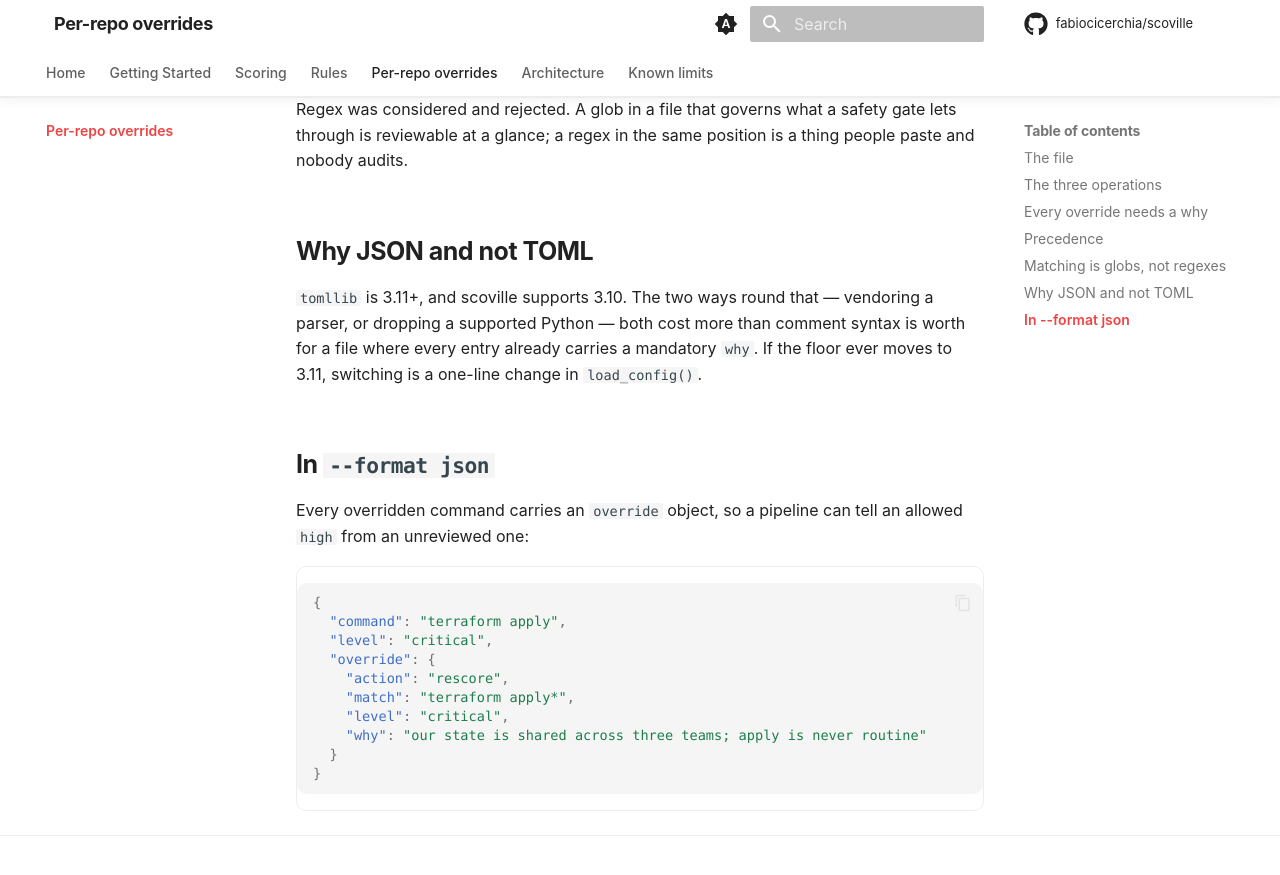
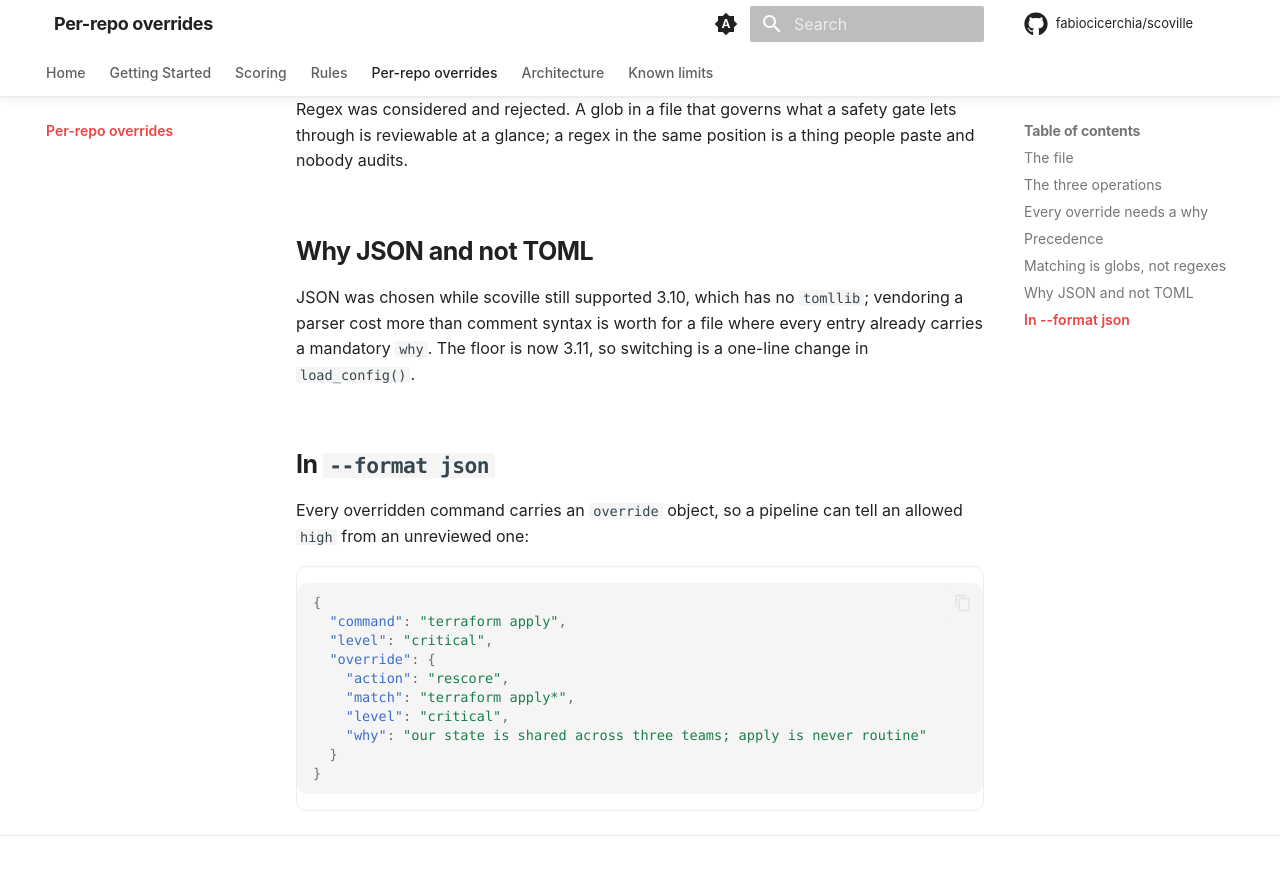
Before and after one commit to fabiocicerchia/scoville, an MkDocs documentation site: the page built from docs/config.md, in a window 1280 px wide and 900 px high, scrolled down 2449 px. Shown: the top 875 px of the window. Built offline with MkDocs 1.6.1 and Material for MkDocs 9.7.7, drawn with Linux system fonts in a browser that asks for light colours; comment, search, counter and statistics services are not loaded.

Commit message:
fix: Python 3.10 reached end of life on 2026-10-01 (#104)
Problem: pyproject.toml requires-python and the CI matrix still allowed Python 3.10, which reached end of life on 2026-10-01.
Cause: The supported-version floor was set to 3.10 and never moved when 3.10 went out of support.
Change: Set requires-python to >=3.11 and basedpyright pythonVersion to 3.11. In ci.yml, changed the test matrix to 3.11–3.14 and the uv compile `-p` to 3.11. requirements-dev.txt loses its five entries that only installed below 3.11 (exceptiongroup, importlib-metadata, tomli, typing-extensions, zipp); docs/getting-started.md, docs/config.md, CLAUDE.md and the load_config() docstring now say 3.11.

Found by code-atlas: debt-eol:python:3.10

Co-authored-by: Claude <noreply@anthropic.com>

```diff
--- a/docs/config.md
+++ b/docs/config.md
@@ -96,11 +96,10 @@ thing people paste and nobody audits.
 
 ## Why JSON and not TOML
 
-`tomllib` is 3.11+, and scoville supports 3.10. The two ways round that —
-vendoring a parser, or dropping a supported Python — both cost more than comment
-syntax is worth for a file where every entry already carries a mandatory `why`.
-If the floor ever moves to 3.11, switching is a one-line change in
-`load_config()`.
+JSON was chosen while scoville still supported 3.10, which has no `tomllib`;
+vendoring a parser cost more than comment syntax is worth for a file where every
+entry already carries a mandatory `why`. The floor is now 3.11, so switching is
+a one-line change in `load_config()`.
 
 ## In `--format json`
 
--- a/pyproject.toml
+++ b/pyproject.toml
@@ -9,7 +9,7 @@ description = "Risk posture for shell commands: score, blast radius and reversib
 readme = "README.md"
 license = { text = "Apache-2.0" }
 authors = [{ name = "Fabio Cicerchia" }]
-requires-python = ">=3.10"
+requires-python = ">=3.11"
 dependencies = []
 
 [project.urls]
@@ -64,7 +64,7 @@ mypy-init-return = true
 typeCheckingMode = "strict"
 # Matches requires-python, so the checker rejects what the oldest supported
 # interpreter would reject rather than what this machine happens to run.
-pythonVersion = "3.10"
+pythonVersion = "3.11"
 # Third-party stubs are not this repository's to ship, and a missing one is a
 # packaging fact about someone else's project rather than a defect here.
 reportMissingTypeStubs = false
--- a/requirements-build.txt
+++ b/requirements-build.txt
@@ -1,2 +1,2 @@
 # This file was autogenerated by uv via the following command:
-#    uv pip compile requirements-build.in --generate-hashes --universal -p 3.10 -o requirements-build.txt
+#    uv pip compile requirements-build.in --generate-hashes --universal -p 3.11 -o requirements-build.txt
```
Also changed, not shown: CLAUDE.md (+1 -1 lines), docs/getting-started.md (+1 -1 lines), requirements-dev.txt (+1 -68 lines), 2 other files.
